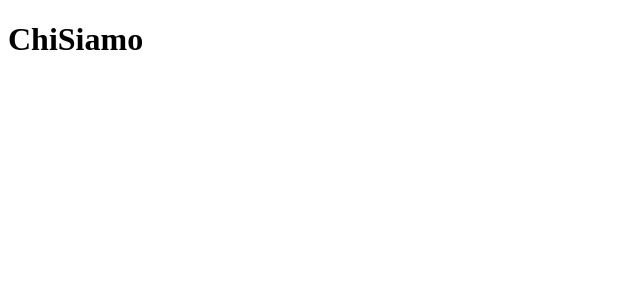
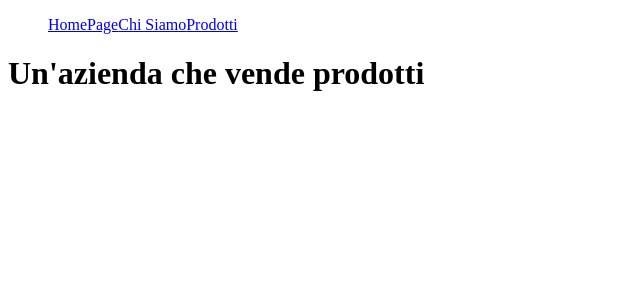
Before and after one commit to DavideCotigliani/react-router, a React (Vite) app: page /chisiamo in a window 1280 px wide. Shown: the top 300 px of the page, without its empty margins (0-640 px from the left). Built offline with nearby package versions, Linux system fonts and the light colour scheme.

Commit message:
[UPD] Created a navbar that redirects to all page

```diff
--- a/src/App.jsx
+++ b/src/App.jsx
@@ -5,7 +5,6 @@ import ChiSiamo from './pages/ChiSiamo'
 import Prodotti from './pages/Prodotti'
 
 function App() {
-
 
   return (
     <>
--- /dev/null
+++ b/src/components/MainNavbar.jsx
@@ -0,0 +1,19 @@
+import { NavLink } from "react-router-dom"
+
+const MainNavbar = () => {
+    return (
+        <div>
+            <header>
+                <nav>
+                    <ul>
+                        <NavLink to="/">HomePage</NavLink>
+                        <NavLink to="/chisiamo">Chi Siamo</NavLink>
+                        <NavLink to="/prodotti">Prodotti</NavLink>
+                    </ul>
+                </nav>
+            </header>
+        </div>
+    )
+}
+
+export default MainNavbar
--- a/src/pages/ChiSiamo.jsx
+++ b/src/pages/ChiSiamo.jsx
@@ -1,8 +1,10 @@
+import MainNavbar from "../components/MainNavbar"
 
 const ChiSiamo = () => {
     return (
         <div>
-            <h1>ChiSiamo</h1>
+            <MainNavbar />
+            <h1>Un'azienda che vende prodotti</h1>
         </div>
     )
 }
--- a/src/pages/HomePage.jsx
+++ b/src/pages/HomePage.jsx
@@ -1,7 +1,9 @@
+import MainNavbar from "../components/MainNavbar"
 
 const Homepage = () => {
     return (
         <div>
+            <MainNavbar />
             <h1>HomePage</h1>
         </div>
     )
--- a/src/pages/Prodotti.jsx
+++ b/src/pages/Prodotti.jsx
@@ -1,7 +1,9 @@
+import MainNavbar from "../components/MainNavbar"
 
 const Prodotti = () => {
     return (
         <div>
+            <MainNavbar />
             <h2>Lista dei prodotti</h2>
         </div>
     )
```
